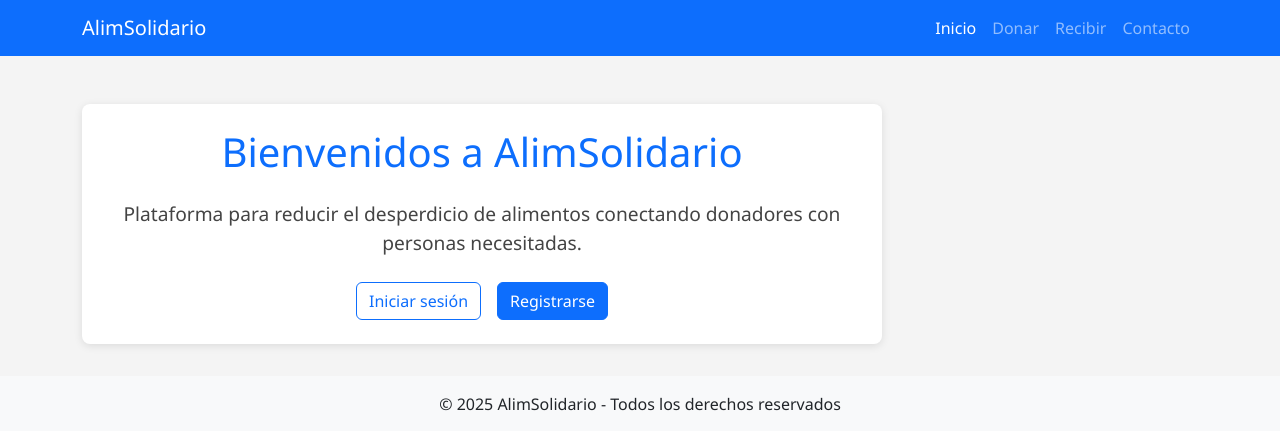
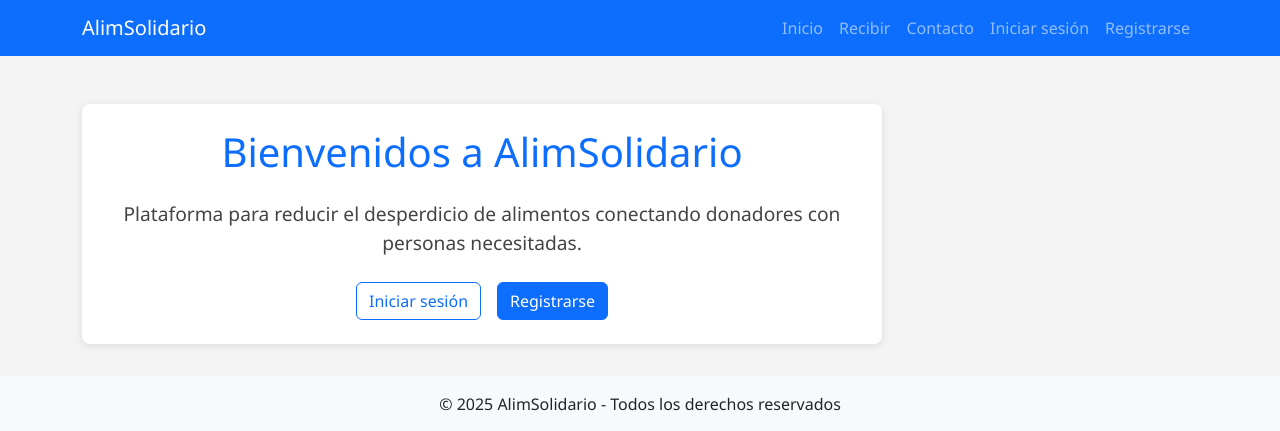
Before and after one commit to DagoMorera/G9_SC502_AVANCE2_FINAL_AlimSolitario, a PHP site: page /Paginas.php in a window 1280 px wide. Shown: the top 431 px of the page. Run offline with PHP 8.4, Linux system fonts and the light colour scheme.

Commit message:
Cerrar sesion, poder ver las donaciones y cambios

```diff
--- a/Paginas.php
+++ b/Paginas.php
@@ -1,3 +1,4 @@
+<?php session_start(); ?>
 <!DOCTYPE html>
 <html lang="es">
 <head>
@@ -7,9 +8,7 @@
   <link href="https://cdn.jsdelivr.net/npm/bootstrap@5.3.0/dist/css/bootstrap.min.css" rel="stylesheet" />
   <link rel="stylesheet" href="Estilos.css" />
   <style>
-        body {
-            padding-top: 56px;
-        }
+    body { padding-top: 56px; }
     footer {
       background-color: #f8f9fa;
       padding: 1rem 0;
@@ -28,10 +27,29 @@
     </button>
     <div class="collapse navbar-collapse" id="navbarNav">
       <ul class="navbar-nav ms-auto">
-        <li class="nav-item"><a class="nav-link active" href="Paginas.php">Inicio</a></li>
+
+        <li class="nav-item"><a class="nav-link" href="Paginas.php">Inicio</a></li>
+
+        <?php if (isset($_SESSION['usuario'])): ?>
           <li class="nav-item"><a class="nav-link" href="Paginas.php?seccion=donar">Donar</a></li>
+        <?php endif; ?>
+
         <li class="nav-item"><a class="nav-link" href="Paginas.php?seccion=recibir">Recibir</a></li>
         <li class="nav-item"><a class="nav-link" href="Paginas.php?seccion=contacto">Contacto</a></li>
+
+        <?php if (isset($_SESSION['usuario'])): ?>
+          <li class="nav-item"><a class="nav-link" href="Paginas.php?seccion=misdonaciones">Mis Donaciones</a></li>
+          <li class="nav-item">
+            <a class="nav-link text-warning" href="#">
+              Cédula: <?php echo htmlspecialchars($_SESSION['usuario']['cedula']); ?>
+            </a>
+          </li>
+          <li class="nav-item"><a class="nav-link text-danger" href="cerrar.php">Cerrar sesión</a></li>
+        <?php else: ?>
+          <li class="nav-item"><a class="nav-link" href="Paginas.php?seccion=login">Iniciar sesión</a></li>
+          <li class="nav-item"><a class="nav-link" href="Paginas.php?seccion=registro">Registrarse</a></li>
+        <?php endif; ?>
+
       </ul>
     </div>
   </div>
@@ -46,9 +64,7 @@ switch ($seccion) {
     echo '
     <section id="bienvenida" class="text-center">
       <h1 class="mb-4">Bienvenidos a AlimSolidario</h1>
-          <p>
-            Plataforma para reducir el desperdicio de alimentos conectando donadores con personas necesitadas.
-          </p>
+      <p>Plataforma para reducir el desperdicio de alimentos conectando donadores con personas necesitadas.</p>
       <div class="d-flex justify-content-center gap-3 mt-4">
         <a href="Paginas.php?seccion=login" class="btn btn-outline-primary">Iniciar sesión</a>
         <a href="Paginas.php?seccion=registro" class="btn btn-primary">Registrarse</a>
@@ -70,6 +86,9 @@ switch ($seccion) {
   case 'registro':
     include 'Secciones/Registro.php';
     break;
+  case 'misdonaciones':
+    include 'Secciones/MisDonaciones.php';
+    break;
   default:
     echo "<h2 class='text-center text-danger'>Sección no encontrada</h2>";
     break;
```
Also changed, not shown: Secciones/Cerrar.php (added), Secciones/MisDonaciones.php (added). Lines whose indentation alone changed are shown as unchanged.
